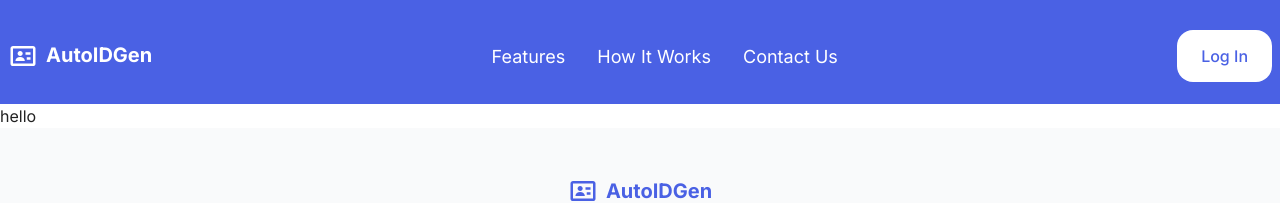
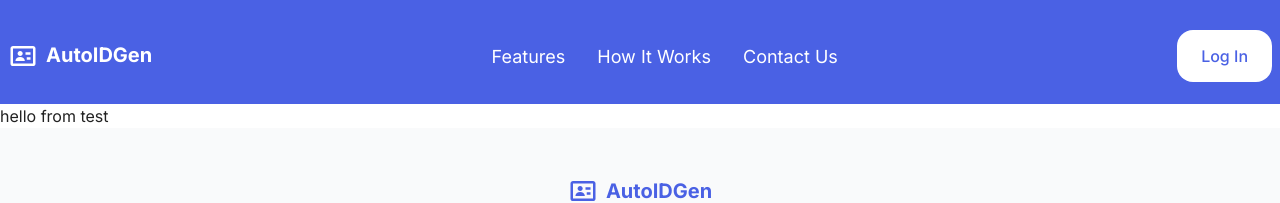
Before and after one commit to Hr-Sajib/autoIdGen-clientside, a Next.js app: page /contact in a window 1280 px wide. Shown: the top 203 px of the page. Built offline with nearby package versions, Linux system fonts and the light colour scheme; no server answers.

Commit message:
before testing contrust exposure

```diff
--- /dev/null
+++ b/src/app/(StoreFront)/(Home)/contact/_components/Test.tsx
@@ -0,0 +1,11 @@
+import React from 'react';
+
+const Test = () => {
+    return (
+        <div>
+            hello from test
+        </div>
+    );
+};
+
+export default Test;
--- a/src/app/(StoreFront)/(Home)/contact/page.tsx
+++ b/src/app/(StoreFront)/(Home)/contact/page.tsx
@@ -168,6 +168,7 @@
 import React from 'react';
 import ExamplePage from '../../../(user)/user/_components/UserCardWithForm';
 import Error from '@/app/error';
+import Test from './_components/Test';
 
 
 
@@ -176,7 +177,7 @@ const page = () => {
     <div>
       {/* <StudentCard/>
       <EmpIDCard/> */}
-      hello
+      <Test/>
      {/* <Error error={error}/> */}
       {/* <ExamplePage/> */}
     </div>
--- a/src/app/(user)/user/_components/UserCardWithForm.tsx
+++ b/src/app/(user)/user/_components/UserCardWithForm.tsx
@@ -1312,7 +1312,7 @@ const UserCardWithForm: React.FC = () => {
       formData.append('width', "200");
       formData.append('height', "200");
       formData.append('enhance_quality', "true");
-      formData.append('center_face', "true");
+      formData.append('center_face', "false");
 
       console.log("🔄 Background removal request:", {
         backgroundColor: projectData?.personPhotoBGColorCode || "#ffffff",
```
